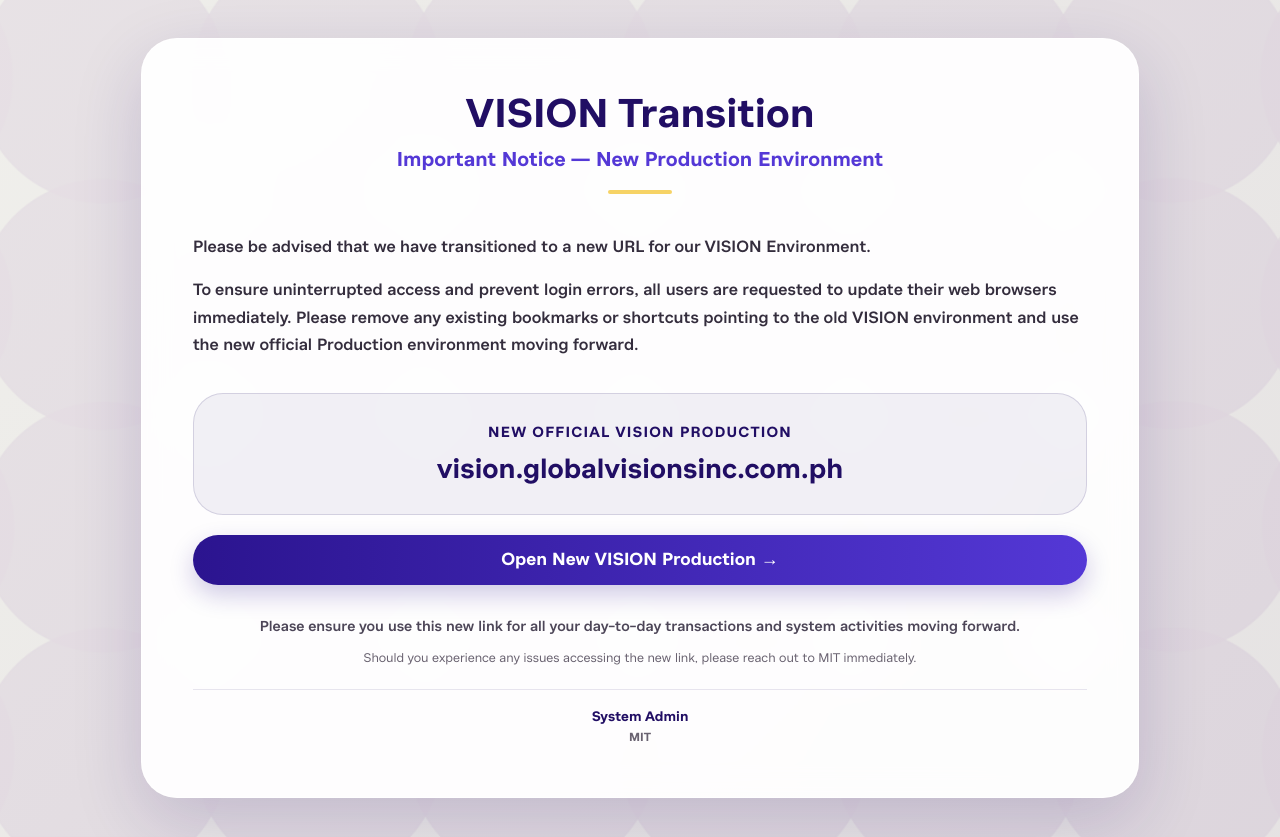
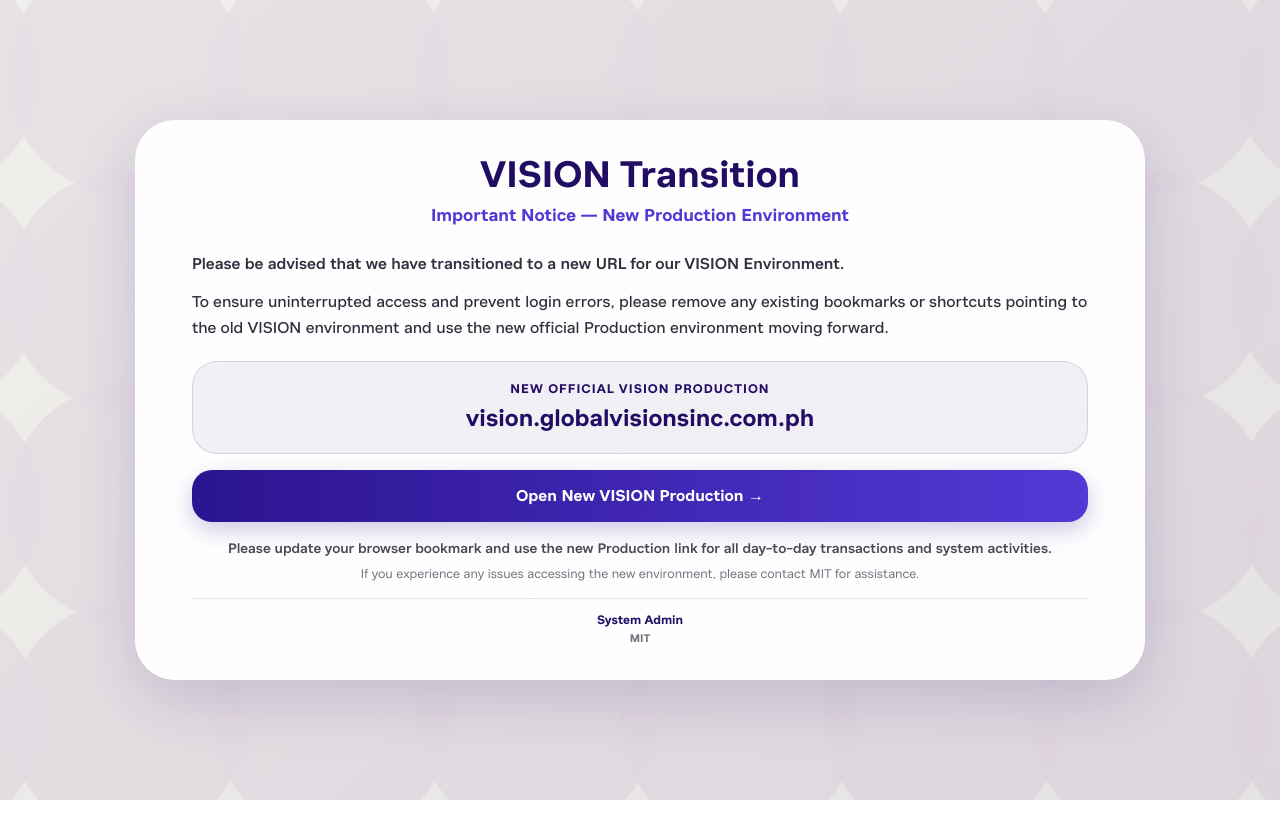
Before and after one commit to RhoyPants/Bucket-Vision-EXP, a Next.js app: page / in a window 1280 px wide. After the commit the page ends 800 px from the top, so only its background shows below. Built offline with nearby package versions, Linux system fonts and the light colour scheme; no server answers.

Commit message:
Update page.tsx

```diff
--- a/app/page.tsx
+++ b/app/page.tsx
@@ -8,15 +8,20 @@ export default function VisionTransitionPage() {
   return (
     <Box
       sx={{
-        minHeight: "100dvh",
-        width: "100%",
+        width: "100vw",
+        height: "100dvh",
+        overflow: "hidden",
+        boxSizing: "border-box",
+
         display: "flex",
         alignItems: "center",
         justifyContent: "center",
-        boxSizing: "border-box",
 
-        // Responsive outer spacing
-        p: "clamp(16px, 3vw, 48px)",
+        p: {
+          xs: 2,
+          sm: 2.5,
+          md: 3,
+        },
 
         backgroundColor: "#e0dae6",
         backgroundImage:
@@ -27,30 +32,37 @@ export default function VisionTransitionPage() {
     >
       <Box
         sx={{
-          // Uses most of the screen without becoming enormous
-          width: "min(78vw, 1100px)",
-          maxHeight: "calc(100dvh - 40px)",
-          overflowY: "auto",
+          width: {
+            xs: "100%",
+            sm: "94%",
+            md: "88%",
+            lg: "82%",
+          },
+          maxWidth: "1200px",
 
-          p: "clamp(24px, 4vw, 56px)",
+          // No fixed/min height
           boxSizing: "border-box",
 
-          borderRadius: "clamp(20px, 3vw, 36px)",
-          backgroundColor: "rgba(255,255,255,0.94)",
-          backdropFilter: "blur(14px)",
-          border: "1px solid rgba(255,255,255,0.75)",
-          boxShadow: "0 24px 70px rgba(33,14,100,0.16)",
-
-          // Tablet / mobile
-          "@media (max-width: 900px)": {
-            width: "92vw",
+          px: {
+            xs: 2.5,
+            sm: 4,
+            md: 6,
+            lg: 7,
+          },
+          py: {
+            xs: 2.5,
+            sm: 3,
+            md: 4,
           },
 
-          "@media (max-width: 600px)": {
-            width: "100%",
-            maxHeight: "none",
-            borderRadius: "20px",
+          borderRadius: {
+            xs: 3,
+            md: 4,
           },
+
+          backgroundColor: "rgba(255,255,255,0.95)",
+          border: "1px solid rgba(255,255,255,0.8)",
+          boxShadow: "0 20px 60px rgba(33,14,100,0.15)",
         }}
       >
         {/* Header */}
@@ -59,8 +71,12 @@ export default function VisionTransitionPage() {
             component="h1"
             sx={{
               color: "#210e64",
-              fontSize: "clamp(28px, 3.2vw, 48px)",
-              lineHeight: 1.1,
+              fontSize: {
+                xs: "1.7rem",
+                sm: "2rem",
+                md: "2.35rem",
+              },
+              lineHeight: 1.15,
               fontWeight: 900,
             }}
           >
@@ -69,38 +85,38 @@ export default function VisionTransitionPage() {
 
           <Typography
             sx={{
-              mt: 1,
+              mt: 0.75,
               color: "#5438d6",
-              fontSize: "clamp(16px, 1.6vw, 22px)",
+              fontSize: {
+                xs: "0.9rem",
+                sm: "1rem",
+                md: "1.1rem",
+              },
               fontWeight: 800,
             }}
           >
             Important Notice — New Production Environment
           </Typography>
-
-          <Box
-            sx={{
-              width: 64,
-              height: 4,
-              mx: "auto",
-              mt: 2,
-              borderRadius: 10,
-              backgroundColor: "#f6d365",
-            }}
-          />
         </Box>
 
-        {/* Announcement */}
+        {/* Main announcement */}
         <Box
           sx={{
-            mt: "clamp(24px, 3vw, 40px)",
+            mt: {
+              xs: 2,
+              md: 3,
+            },
           }}
         >
           <Typography
             sx={{
               color: "#342d3d",
-              fontSize: "clamp(15px, 1.3vw, 18px)",
-              lineHeight: 1.65,
+              fontSize: {
+                xs: "0.9rem",
+                sm: "0.95rem",
+                md: "1rem",
+              },
+              lineHeight: 1.6,
               fontWeight: 600,
             }}
           >
@@ -110,39 +126,53 @@ export default function VisionTransitionPage() {
 
           <Typography
             sx={{
-              mt: 2,
+              mt: 1.5,
               color: "#342d3d",
-              fontSize: "clamp(15px, 1.3vw, 18px)",
-              lineHeight: 1.65,
-              fontWeight: 600,
+              fontSize: {
+                xs: "0.9rem",
+                sm: "0.95rem",
+                md: "1rem",
+              },
+              lineHeight: 1.6,
+              fontWeight: 500,
             }}
           >
-            To ensure uninterrupted access and prevent login errors, all users
-            are requested to update their web browsers immediately. Please
+            To ensure uninterrupted access and prevent login errors, please
             remove any existing bookmarks or shortcuts pointing to the old
             VISION environment and use the new official Production environment
             moving forward.
           </Typography>
         </Box>
 
-        {/* New URL */}
+        {/* New Production URL */}
         <Box
           sx={{
-            mt: "clamp(22px, 3vw, 34px)",
-            p: "clamp(18px, 2.5vw, 28px)",
-            borderRadius: 3,
+            mt: {
+              xs: 2,
+              md: 2.5,
+            },
+            p: {
+              xs: 1.75,
+              md: 2.25,
+            },
+
+            borderRadius: 2.5,
             backgroundColor: "rgba(33,14,100,0.055)",
-            border: "1px solid rgba(33,14,100,0.14)",
+            border: "1px solid rgba(33,14,100,0.13)",
             textAlign: "center",
           }}
         >
           <Typography
             sx={{
               color: "#210e64",
-              fontSize: "clamp(12px, 1.2vw, 15px)",
+              fontSize: {
+                xs: "0.7rem",
+                sm: "0.75rem",
+                md: "0.8rem",
+              },
               fontWeight: 900,
+              letterSpacing: "0.08em",
               textTransform: "uppercase",
-              letterSpacing: "0.08em",
             }}
           >
             New Official VISION Production
@@ -150,10 +180,14 @@ export default function VisionTransitionPage() {
 
           <Typography
             sx={{
-              mt: 1,
+              mt: 0.5,
               color: "#210e64",
-              fontSize: "clamp(18px, 2.2vw, 28px)",
-              lineHeight: 1.2,
+              fontSize: {
+                xs: "1.05rem",
+                sm: "1.25rem",
+                md: "1.5rem",
+              },
+              lineHeight: 1.3,
               fontWeight: 900,
               overflowWrap: "anywhere",
             }}
@@ -162,14 +196,18 @@ export default function VisionTransitionPage() {
           </Typography>
         </Box>
 
-        {/* Button */}
+        {/* CTA */}
         <Box
           component="a"
           href={PRODUCTION_URL}
           sx={{
-            mt: 2.5,
+            mt: 2,
+
             width: "100%",
-            minHeight: "clamp(50px, 6vh, 62px)",
+            minHeight: {
+              xs: 48,
+              md: 52,
+            },
 
             display: "flex",
             alignItems: "center",
@@ -177,88 +215,99 @@ export default function VisionTransitionPage() {
 
             px: 2,
             boxSizing: "border-box",
-            borderRadius: 2.5,
+
+            borderRadius: 2,
 
             background:
               "linear-gradient(90deg, #2b148f 0%, #5438d6 100%)",
 
             color: "#ffffff",
-            fontSize: "clamp(15px, 1.4vw, 18px)",
+            fontSize: {
+              xs: "0.9rem",
+              md: "1rem",
+            },
             fontWeight: 800,
+            textAlign: "center",
             textDecoration: "none",
-            textAlign: "center",
 
-            boxShadow: "0 10px 25px rgba(43,20,143,0.22)",
-            transition: "transform 150ms ease, box-shadow 150ms ease",
+            boxShadow: "0 8px 22px rgba(43,20,143,0.22)",
+
+            transition:
+              "transform 150ms ease, box-shadow 150ms ease",
 
             "&:hover": {
-              transform: "translateY(-2px)",
-              boxShadow: "0 14px 30px rgba(43,20,143,0.30)",
+              transform: "translateY(-1px)",
+              boxShadow: "0 11px 26px rgba(43,20,143,0.28)",
             },
           }}
         >
           Open New VISION Production →
         </Box>
 
-        {/* Footer Notice */}
+        {/* Reminder */}
+        <Typography
+          sx={{
+            mt: 2,
+            color: "#4d4658",
+            fontSize: {
+              xs: "0.78rem",
+              sm: "0.82rem",
+              md: "0.88rem",
+            },
+            lineHeight: 1.5,
+            fontWeight: 600,
+            textAlign: "center",
+          }}
+        >
+          Please update your browser bookmark and use the new Production link
+          for all day-to-day transactions and system activities.
+        </Typography>
+
+        <Typography
+          sx={{
+            mt: 0.75,
+            color: "#77717f",
+            fontSize: {
+              xs: "0.72rem",
+              md: "0.8rem",
+            },
+            lineHeight: 1.5,
+            textAlign: "center",
+          }}
+        >
+          If you experience any issues accessing the new environment, please
+          contact MIT for assistance.
+        </Typography>
+
+        {/* Footer */}
         <Box
           sx={{
-            mt: "clamp(20px, 2.5vw, 30px)",
+            mt: 1.75,
+            pt: 1.5,
+            borderTop: "1px solid rgba(33,14,100,0.1)",
             textAlign: "center",
           }}
         >
           <Typography
             sx={{
-              color: "#4d4658",
-              fontSize: "clamp(13px, 1.15vw, 16px)",
-              lineHeight: 1.6,
-              fontWeight: 600,
+              color: "#210e64",
+              fontSize: "0.78rem",
+              fontWeight: 900,
             }}
           >
-            Please ensure you use this new link for all your day-to-day
-            transactions and system activities moving forward.
+            System Admin
           </Typography>
 
           <Typography
             sx={{
-              mt: 1.25,
-              color: "#696270",
-              fontSize: "clamp(12px, 1vw, 14px)",
-              lineHeight: 1.6,
+              mt: 0.1,
+              color: "#77717f",
+              fontSize: "0.7rem",
+              fontWeight: 700,
             }}
           >
-            Should you experience any issues accessing the new link, please
-            reach out to MIT immediately.
+            MIT
           </Typography>
-
-          <Box
-            sx={{
-              mt: 2.5,
-              pt: 2,
-              borderTop: "1px solid rgba(33,14,100,0.1)",
-            }}
-          >
-            <Typography
-              sx={{
-                color: "#210e64",
-                fontSize: 14,
-                fontWeight: 900,
-              }}
-            >
-              System Admin
-            </Typography>
-
-            <Typography
-              sx={{
-                mt: 0.25,
-                color: "#696270",
-                fontSize: 12,
-                fontWeight: 700,
-              }}
-            >
-              MIT
-            </Typography>
-          </Box>
         </Box>
       </Box>
     </Box>
```
